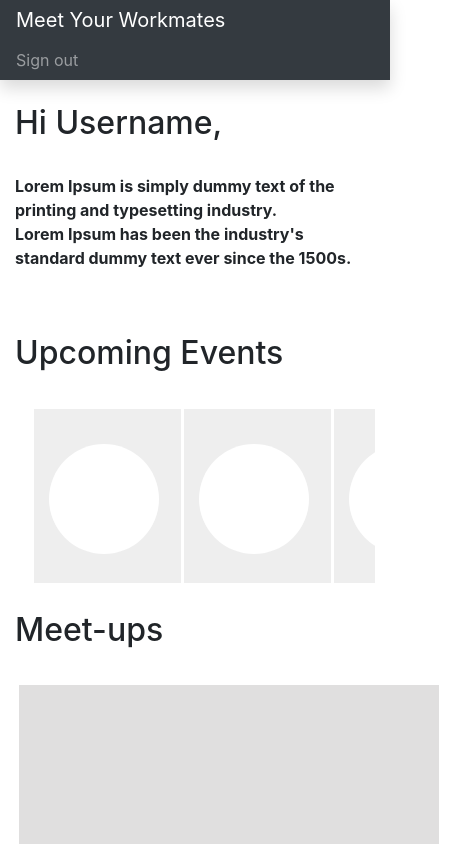
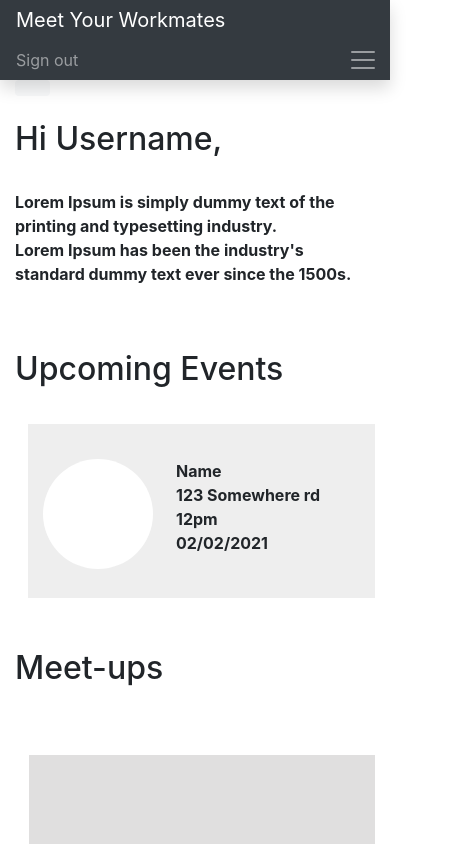
Before and after one commit to LindseydB/Meet-your-work-mates, a React (Create React App) app in the folder client/: page /dashboard in a window 390 px wide. Shown: the top 844 px of the page, 454 px wide, since content can reach past the window. Built offline with nearby package versions, Linux system fonts and the light colour scheme.

Commit message:
Fix responsive menu toggle

```diff
--- a/client/src/App.js
+++ b/client/src/App.js
@@ -1,4 +1,4 @@
-import React, {Component} from 'react';
+import React, {Component,useState} from 'react';
 import './css/App.css';
 import{ BrowserRouter as Router, Route, Link } from "react-router-dom";
 import "./bootstrap/css/bootstrap.min.css";
@@ -10,31 +10,42 @@ import LoginRegister from "./components/LoginRegister.js";
 
 function App() {
   var currentLocation = window.location.pathname;
+  const [isNavCollapsed, setIsNavCollapsed] = useState(true);
+
+  const handleNavCollapse = () => setIsNavCollapsed(!isNavCollapsed);
+
+
   if(currentLocation === "/dashboard"){
       return (
           <Router>
 
               <header class="navbar navbar-dark sticky-top bg-dark flex-md-nowrap p-0 shadow">
                   <a class="navbar-brand col-md-3 col-lg-2 me-0 px-3" href="/#">Meet Your Workmates</a>
+
                   <ul class="navbar-nav px-3">
                       <li class="nav-item text-nowrap">
                           <a class="nav-link" href="/">Sign out</a>
                       </li>
                   </ul>
+                  <div class="navbar-expand-sm">
+                    <div class="custom-toggler navbar-toggler" type="button" data-toggle="collapse" data-target="#sidebarMenu" aria-controls="sidebarMenu" aria-expanded={!isNavCollapsed ? true : false} aria-label="Toggle navigation" onClick={handleNavCollapse}>
+                      <span class="navbar-toggler-icon"></span>
+                    </div>
+                  </div>
+
+
+
               </header>
 
               <div class="container-fluid">
                   <div class="row">
-                  <button class="navbar-toggler position-absolute d-md-none collapsed"
-                      type="button"
-                      data-toggle="collapse"
-                      data-target="#sidebarMenu"
-                      aria-controls="sidebarMenu"
-                      aria-expanded="false"
-                      aria-label="Toggle navigation">
-                      <span class="navbar-toggler-icon"></span>
-                  </button>
-                      <nav id="sidebarMenu" class="col-md-3 col-lg-2 d-md-block bg-light sidebar collapse">
+
+                  <div class="col-2">
+                  <nav class="navbar navbar-expand-lg navbar-light bg-light rounded">
+
+
+
+                    <div id="sidebarMenu" class={`${isNavCollapsed ? 'col-md-3 col-lg-2 d-md-block bg-light sidebar collapse' : ''} col-md-3 col-lg-2 d-md-block bg-light sidebar navbar-collapse`}  >
                         <div class="position-sticky pt-3">
                             <ul class="nav flex-column">
                                 <li class="nav-item">
@@ -54,7 +65,11 @@ function App() {
                                 </li>
                             </ul>
                         </div>
+                    </div>
+
                   </nav>
+
+                  </div>
 
                       <main class="col-md-9 ms-sm-auto col-lg-10 px-md-4">
                           <div class="d-flex">
@@ -76,9 +91,7 @@ function App() {
 
               <header class="navbar navbar-dark sticky-top bg-dark flex-md-nowrap p-0 shadow">
                   <a class="navbar-brand col-md-3 col-lg-2 me-0 px-3" href="/#">Meet Your Workmates</a>
-                  <button class="navbar-toggler position-absolute d-md-none collapsed" type="button" data-bs-toggle="collapse" data-bs-target="#sidebarMenu" aria-controls="sidebarMenu" aria-expanded="false" aria-label="Toggle navigation">
-                      <span class="navbar-toggler-icon"></span>
-                  </button>
+
 
               </header>
 
--- a/client/src/components/home/event-list.component.js
+++ b/client/src/components/home/event-list.component.js
@@ -7,7 +7,8 @@ export default class EventList extends Component{
 
       <div class="container-fluid">
           <div class="scrolling-wrapper row flex-row flex-nowrap mt-4 pb-4 pt-2">
-      			<div class="col-5">
+
+          <div class="events">
             <div class="event">
               <div class="row">
                 <div class="col-4">
@@ -22,10 +23,9 @@ export default class EventList extends Component{
                   </div>
                 </div>
             </div>
-      		</div>
+          </div>
 
-
-          <div class="col-5">
+        <div class="events">
           <div class="event">
             <div class="row">
               <div class="col-4">
@@ -42,8 +42,7 @@ export default class EventList extends Component{
           </div>
         </div>
 
-
-        <div class="col-5">
+      <div class="events">
         <div class="event">
           <div class="row">
             <div class="col-4">
@@ -60,8 +59,7 @@ export default class EventList extends Component{
         </div>
       </div>
 
-
-      <div class="col-5">
+    <div class="events">
       <div class="event">
         <div class="row">
           <div class="col-4">
@@ -78,7 +76,7 @@ export default class EventList extends Component{
       </div>
     </div>
 
-    <div class="col-5">
+<div class="events">
     <div class="event">
       <div class="row">
         <div class="col-4">
@@ -96,8 +94,7 @@ export default class EventList extends Component{
   </div>
 
 
-
-      <div class="col-5">
+    <div class="events">
       <div class="event">
         <div class="row">
           <div class="col-4">
--- a/client/src/components/home/home.component.js
+++ b/client/src/components/home/home.component.js
@@ -5,7 +5,53 @@ import MeetupList from "./meetups-list.component.js"
 import "./home.css";
 
 
-export default class Home extends Component{
+export default class CreateTodo extends Component{
+
+  constructor(props)
+  {
+    super(props);
+    this.setState({
+      todo_description: '',
+      todo_responsible:'',
+      todo_priority:'',
+      todo_completed: false
+    });
+  }
+
+  onChangeTodoDescription(e){
+      this.setState({
+        todo_description: e.target.value
+      });
+  }
+
+  onChangeTodoResponsible(e){
+      this.setState({
+        todo_responsible: e.target.value
+      });
+  }
+
+  onChangeTodoPriority(e){
+      this.setState({
+        todo_priority: e.target.value
+      });
+  }
+
+  onSubmit(e){
+    e.preventDefault();
+
+    console.log('Form submitted:');
+    console.log('Todo Description: ${this.state.toodo_description}');
+    console.log('Todo Responsible: ${this.state.toodo_responsible}');
+    console.log('Todo Priority: ${this.state.toodo_priority}');
+    console.log('Todo Completed: ${this.state.toodo_completed}');
+
+    this.setState({
+      toodo_description: '',
+      todo_responsible: '',
+      todo_priority: '',
+      todo_completed: false
+    })
+  }
 
   render() {
     return(
@@ -22,7 +68,7 @@ export default class Home extends Component{
         </div>
 
         <div class="row">
-          <div class="col-12">
+          <div class="col-12"><br />
             <h1 class="h2">Meet-ups</h1><br />
             <div class="sidescroll">
               <MeetupList />
--- a/client/src/components/home/home.css
+++ b/client/src/components/home/home.css
@@ -4,11 +4,14 @@
   width:420px;
   height:180px;
   float:left;
-  margin:1%;
+  margin:0 10px;
   padding-top:35px;
   border:3px solid #ffffff;
 
+}
 
+.meetups{
+  margin:0 10px;
 }
 
 ::-webkit-scrollbar {
@@ -20,7 +23,6 @@
     background: #eeeeee;
 }
 
-.col-5{flex:0!important;}
 
 .profileimg{
   height:110px;
--- a/client/src/components/home/meetups-list.component.js
+++ b/client/src/components/home/meetups-list.component.js
@@ -4,6 +4,13 @@ export default class MeetupList extends Component{
   render() {
     return(
       <div>
+
+
+
+            <div class="container-fluid">
+                <div class="scrolling-wrapper row flex-row flex-nowrap mt-4 pb-4 pt-2">
+
+
 
                    <div class="meetups">
                     <div class="meetup">
@@ -25,7 +32,10 @@ export default class MeetupList extends Component{
                         </div>
                       </div>
                     </div>
+                  </div>
 
+
+                   <div class="meetups">
                     <div class="meetup">
                       <div class="row">
                         <div class="col-12">
@@ -45,7 +55,10 @@ export default class MeetupList extends Component{
                         </div>
                       </div>
                     </div>
+                  </div>
 
+
+                   <div class="meetups">
                     <div class="meetup">
                       <div class="row">
                         <div class="col-12">
@@ -65,13 +78,62 @@ export default class MeetupList extends Component{
                         </div>
                       </div>
                     </div>
-
-
                   </div>
 
 
 
+
+                   <div class="meetups">
+                    <div class="meetup">
+                      <div class="row">
+                        <div class="col-12">
+                            <div class="eventimage"></div>
                         </div>
+                      </div>
+                      <div class="row">
+                        <div class="col-8">
+                          <div class="eventtitle">
+                            <p>Event Name</p>
+                            </div>
+                        </div>
+                        <div class="col-4">
+                            <div class="eventinfo">
+                            <p>users</p>
+                            </div>
+                        </div>
+                      </div>
+                    </div>
+                  </div>
+
+
+
+                   <div class="meetups">
+                    <div class="meetup">
+                      <div class="row">
+                        <div class="col-12">
+                            <div class="eventimage"></div>
+                        </div>
+                      </div>
+                      <div class="row">
+                        <div class="col-8">
+                          <div class="eventtitle">
+                            <p>Event Name</p>
+                            </div>
+                        </div>
+                        <div class="col-4">
+                            <div class="eventinfo">
+                            <p>users</p>
+                            </div>
+                        </div>
+                      </div>
+                    </div>
+                  </div>
+
+
+        </div>
+      </div>
+     </div>
+
     )
   }
 }
--- a/client/src/css/App.css
+++ b/client/src/css/App.css
@@ -1,4 +1,7 @@
-
+.custom-toggler,button{
+  border:unset !important;
+  border:none;
+}
 .heading{
   margin: 5% 0 7% 0;
 }
```
Lines whose indentation alone changed are shown as unchanged.
